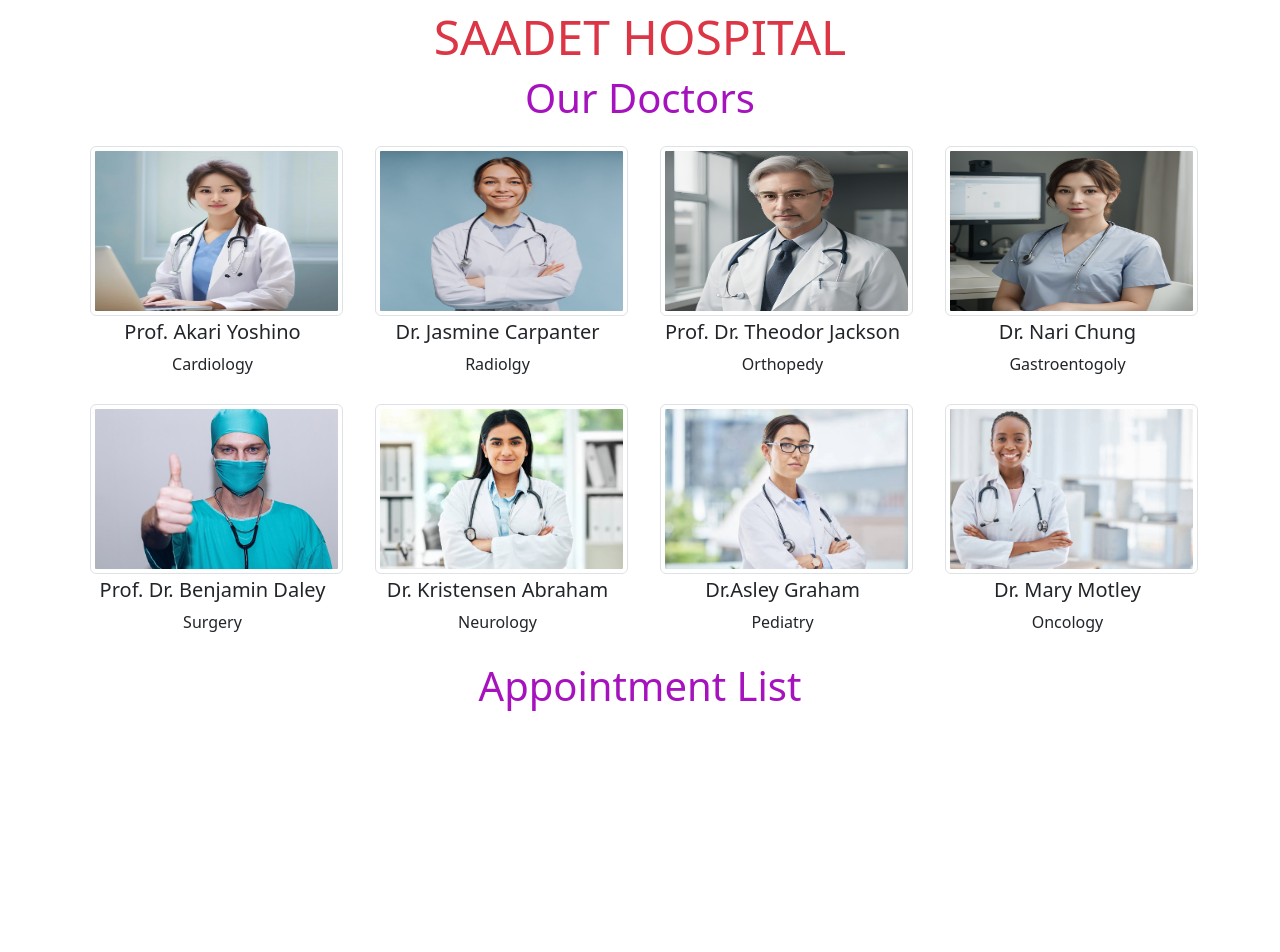
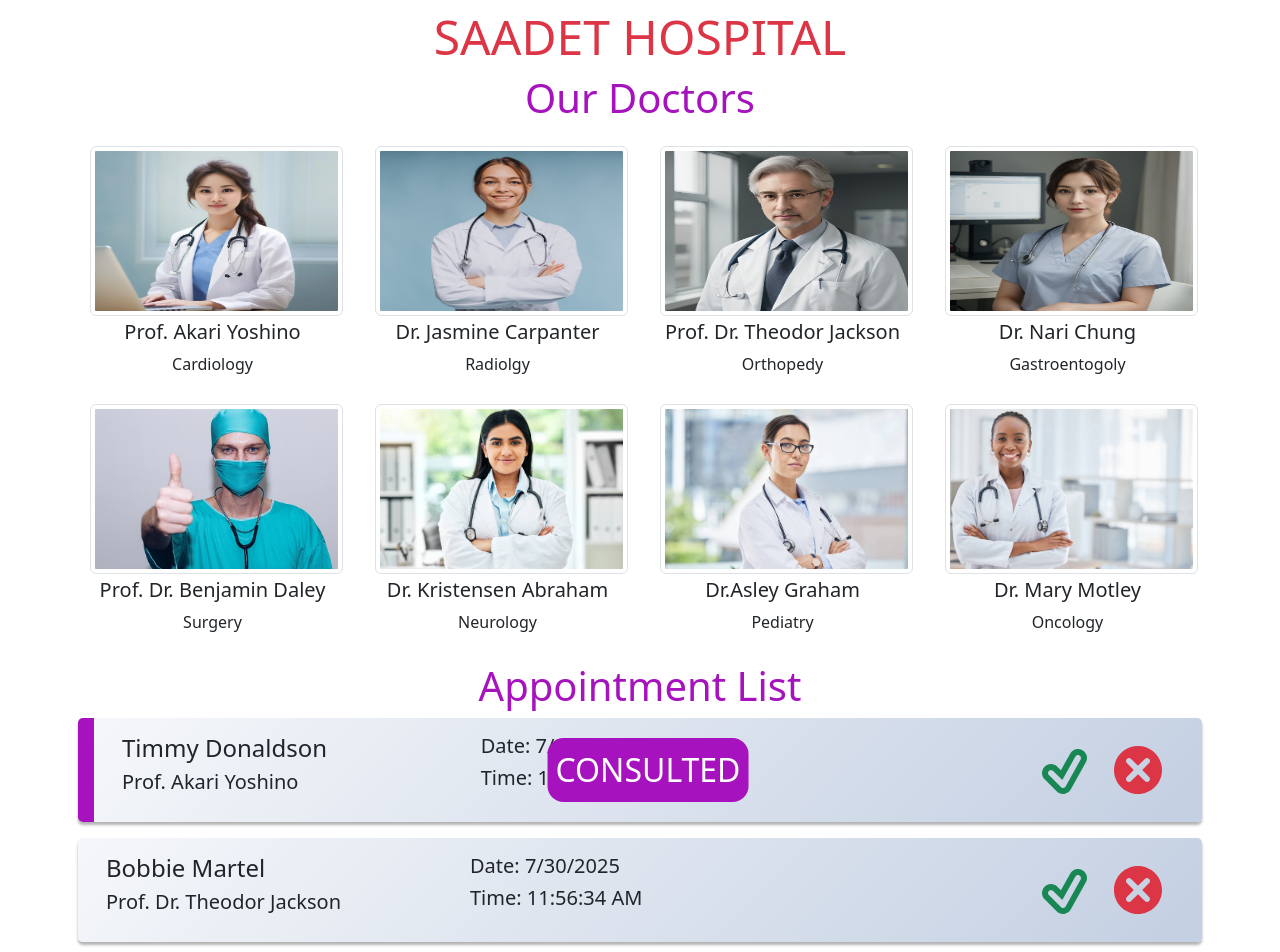
Before and after one commit to Nursaadet/React-Doctor-Appointment-App, a React (Create React App) app: page / in a window 1280 px wide. Shown: the top 952 px of the page. Before the commit the page ends 800 px from the top, so only its background shows below. Built offline with nearby package versions, Linux system fonts and the light colour scheme.

Commit message:
Render appointment list with conditional display and styled status

```diff
--- a/src/components/AppointmentList.jsx
+++ b/src/components/AppointmentList.jsx
@@ -1,13 +1,42 @@
-import Container from "react-bootstrap/Container"
+import Container from "react-bootstrap/Container";
+import Col from "react-bootstrap/Col";
+import Row from "react-bootstrap/Row";
+import { TiTickOutline, TiDelete } from "react-icons/ti";
 
-const AppointmentList = () => {
+const AppointmentList = ({ apps, setApps }) => {
   return (
     <Container className="p-2">
       <h3 className="display-6 mb-2" style={{ color: "rgb(166, 18, 189)" }}>
         Appointment List
       </h3>
+      {apps?.length ? (
+        apps.map(({ id, patient, day, consulted, doctor }) => (
+          <Row
+            key={id}
+            className={
+              "appointments justify-content-between align-item-center mx-auto" +
+              (consulted ? " consulted" : "")
+            }
+          >
+            <Col>
+              <h4>{patient}</h4>
+              <h5>{doctor}</h5>
+            </Col>
+            <Col>
+              <h5>Date: {new Date(day).toLocaleDateString()}</h5>
+              <h5>Time: {new Date(day).toLocaleTimeString()}</h5>
+            </Col>
+            <Col className="text-end">
+              <TiTickOutline type="button" className="text-success display-2" />
+              <TiDelete type="button" className="text-danger display-2" />
+            </Col>
+          </Row>
+        ))
+      ) : (
+        <img src="./img/appointment.jpg" alt="No Appointments" />
+      )}
     </Container>
-  )
-}
+  );
+};
 
-export default AppointmentList
+export default AppointmentList;
--- a/src/pages/Home.jsx
+++ b/src/pages/Home.jsx
@@ -10,7 +10,7 @@ const Home = () => {
     <main className="text-center mt-2">
       <h1 className="display-5 text-danger">SAADET HOSPITAL</h1>
       <Doctors setApps={setAppointments} apps={Appointments} />
-      <AppointmentList />
+      <AppointmentList apps={Appointments}  setApps={setAppointments}/>
     </main>
   );
 };
```
